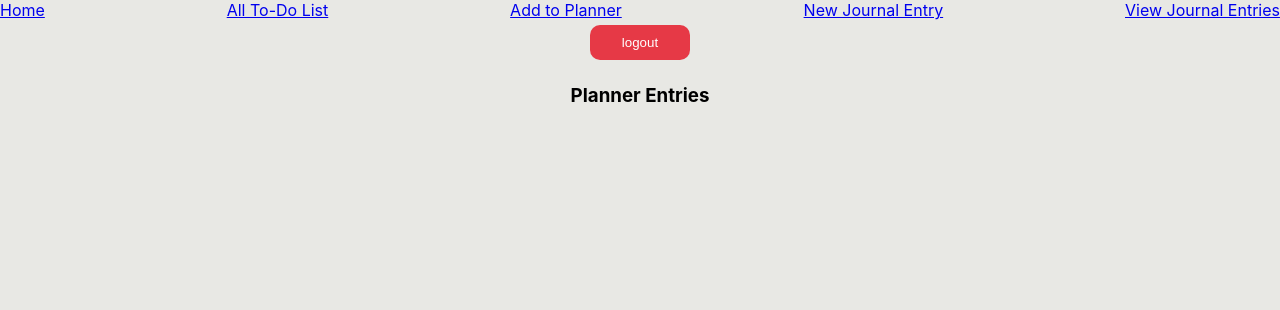
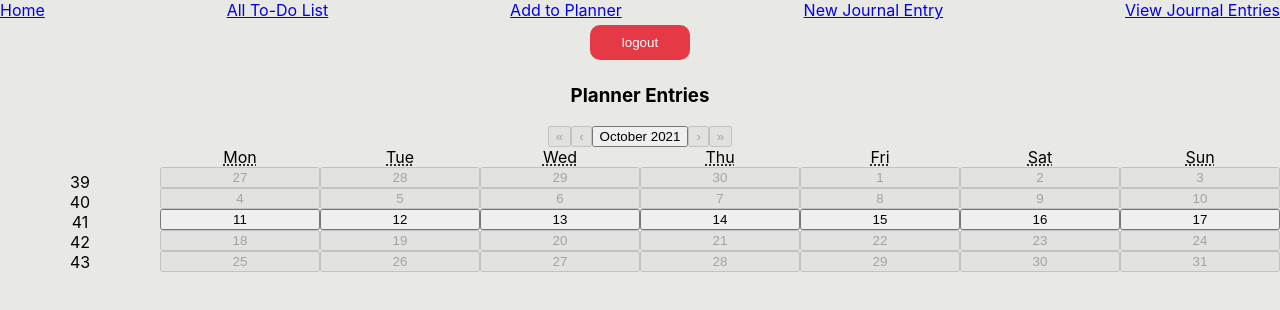
Before and after one commit to Team-GA/goal-planner, a React (Create React App) app in the folder client/: page /home in a window 1280 px wide. Shown: the top 310 px of the page. Built offline with nearby package versions, Linux system fonts and the light colour scheme.

Commit message:
add calendar (even tho its not what we need D:)

```diff
--- a/client/package.json
+++ b/client/package.json
@@ -9,6 +9,7 @@
     "@testing-library/user-event": "^12.1.10",
     "axios": "^0.23.0",
     "react": "^17.0.2",
+    "react-calendar": "^3.4.0",
     "react-dom": "^17.0.2",
     "react-router-dom": "^5.3.0",
     "react-scripts": "4.0.3",
--- a/client/src/screens/Home.jsx
+++ b/client/src/screens/Home.jsx
@@ -1,11 +1,15 @@
 import { useEffect, useState } from "react";
 import PlannerEntry from "../components/PlannerEntry";
+import Calendar from 'react-calendar';
 import { getAllPlannerEntries } from "../services/index";
 import { useHistory } from 'react-router';
 
 const Home = () => {
     const [allPlannerEntries, setPlannerEntries] = useState([]);
     const history = useHistory();
+    const [value, onChange] = useState(new Date());
+    const minDate = new Date("10/11/2021");
+    const maxDate = new Date("10/17/2021");
 
     useEffect(() => {
         // console.log(allPlannerEntries)
@@ -21,7 +25,7 @@ const Home = () => {
         } catch (error) {
             console.error(error.message);
         }
-     }
+    }
 
     return (
         <section>
@@ -34,6 +38,15 @@ const Home = () => {
                     <PlannerEntry key={plannerEntry._id} plannerEntry={plannerEntry} />
                 ))}
             </div>
+            <div>
+                <Calendar
+                    onChange={onChange}
+                    value={value}
+                    minDate= {minDate}
+                    maxDate= {maxDate}
+                    showWeekNumbers= {true}
+                />
+            </div>
         </section>
     )
 }
```
Also changed, not shown: 2 other files (tests, documents, lock files or other folders).
